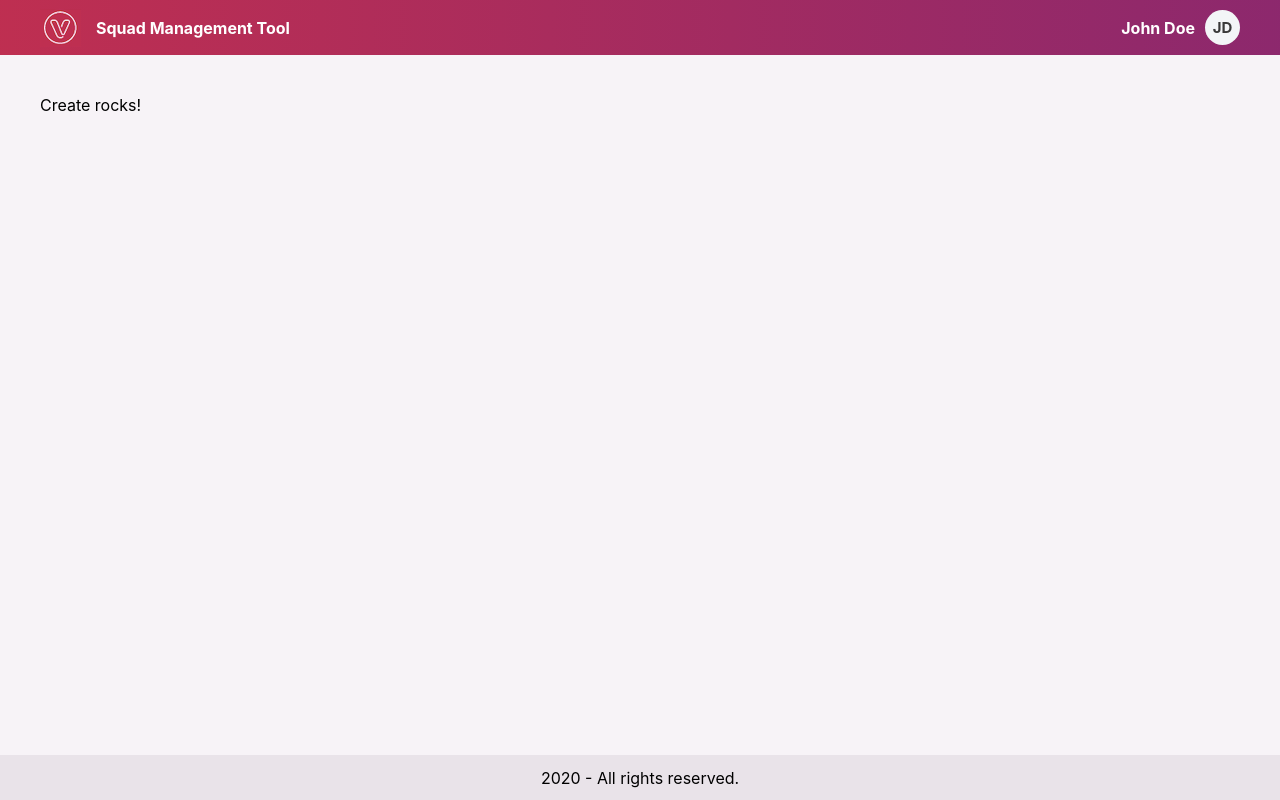
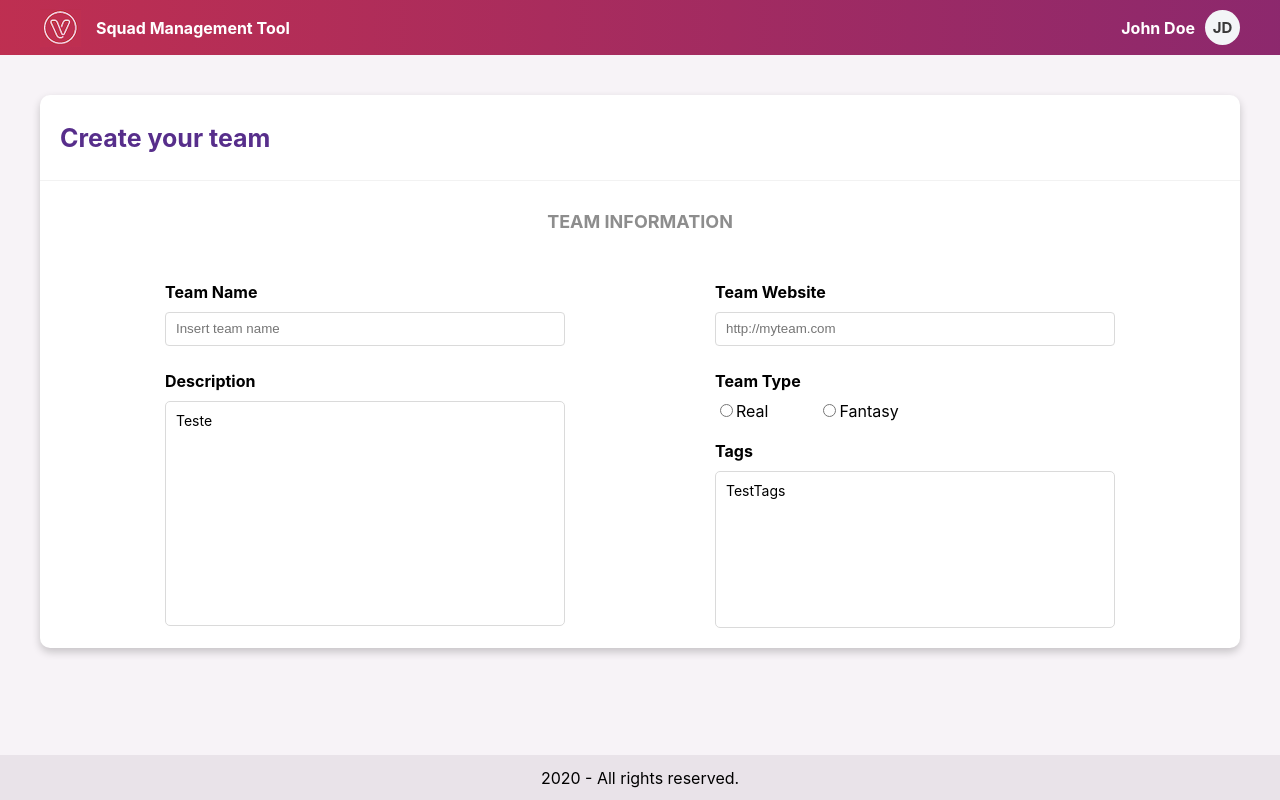
Before and after one commit to edsonsenna/squad-management, a React (Create React App) app: page /create in a window 1280 px wide. Shown: the top 800 px of the page. Built offline with nearby package versions, Linux system fonts and the light colour scheme.

Commit message:
Creating team information style

```diff
--- a/src/screens/Create/Create.css
+++ b/src/screens/Create/Create.css
@@ -0,0 +1,79 @@
+input[type='text'] {
+  border: 1px solid #dadada;
+  border-radius: 4px;
+  padding: 2px 10px;
+  height: 27.5px;
+}
+
+.input-field {
+    display:flex;
+    flex-direction: column;
+    margin-bottom: 25px;
+}
+
+.input-field > label {
+    margin-bottom: 10px;
+}
+
+.description-input,
+.tags-input {
+    border: 1px solid #dadada;
+    border-radius: 5px;
+    padding: 10px;
+    height: 100px;
+    font-size: 14px;
+}
+
+.editable-field > .editable-label {
+    margin-bottom: 10px;
+}
+
+.card-content {
+    display: flex;
+    flex-direction: column;
+    align-items: center;
+}
+
+.team-info-title {
+  width: 100%;
+  justify-content: center;
+  font-size: 18px;
+  text-align: center;
+  color: #8d8d8d;
+  margin: 10px 0 50px 0;
+}
+
+.team-info-row {
+    display: flex;
+    flex-direction: row;
+    justify-content: space-between;
+    width: 950px;
+}
+
+.first-column,
+.second-column {
+    display: flex;
+    flex-direction: column;
+    justify-content: flex-start;
+    width: 400px;
+}
+
+.radio-group-wrapper {
+    margin-bottom: 20px;
+}
+
+.team-type-label {
+    margin-bottom: 10px;
+}
+
+.real-option-label {
+    margin-right: 50px;
+}
+
+.description-input {
+    height: 203px;
+}
+
+.tags-input {
+    height: 135px;
+}
--- a/src/screens/Create/Create.tsx
+++ b/src/screens/Create/Create.tsx
@@ -1,10 +1,55 @@
 import React from 'react';
 
+import Card from '../../components/Card/Card';
 import './Create.css';
 
 const Create = () => {
     return (
-        <div>Create rocks!</div>
+        <Card title="Create your team">
+            <div className="team-info-title">
+                <b>TEAM INFORMATION</b>
+            </div>
+            <div className="team-info-row">
+                <div className="first-column">
+                    <div className="input-field">
+                        <label htmlFor="team-name"><b>Team Name</b></label>
+                        <input type="text" placeholder="Insert team name" className="team-name-input"/>
+                    </div>
+
+                    <div className="editable-field">
+                        <div className="editable-label"><b>Description</b></div>
+                        <div contentEditable="true" className="description-input">
+                            Teste
+                        </div>
+                    </div>
+                </div>
+
+                <div className="second-column">
+
+                    <div className="input-field">
+                        <label htmlFor="team-name"><b>Team Website</b></label>
+                        <input type="text" placeholder="http://myteam.com" className="team-website-input"/>
+                    </div>
+
+                    <div className="radio-group-wrapper">
+                        <div className="team-type-label"><b>Team Type</b></div>
+                        <div className="radio-group">
+                            <input type="radio" name="team-type" id="real"/>
+                            <label className="real-option-label" htmlFor="real">Real</label>
+                            <input type="radio" name="team-type" id="fantasy"/>
+                            <label htmlFor="fantasy">Fantasy</label>
+                        </div>
+                    </div>
+
+                    <div className="editable-field">
+                        <div className="editable-label"><b>Tags</b></div>
+                        <div contentEditable="true" className="tags-input">
+                            <span>Test</span>Tags
+                        </div>
+                    </div>
+                </div>
+            </div>
+        </Card>
     )
 }
 
```
